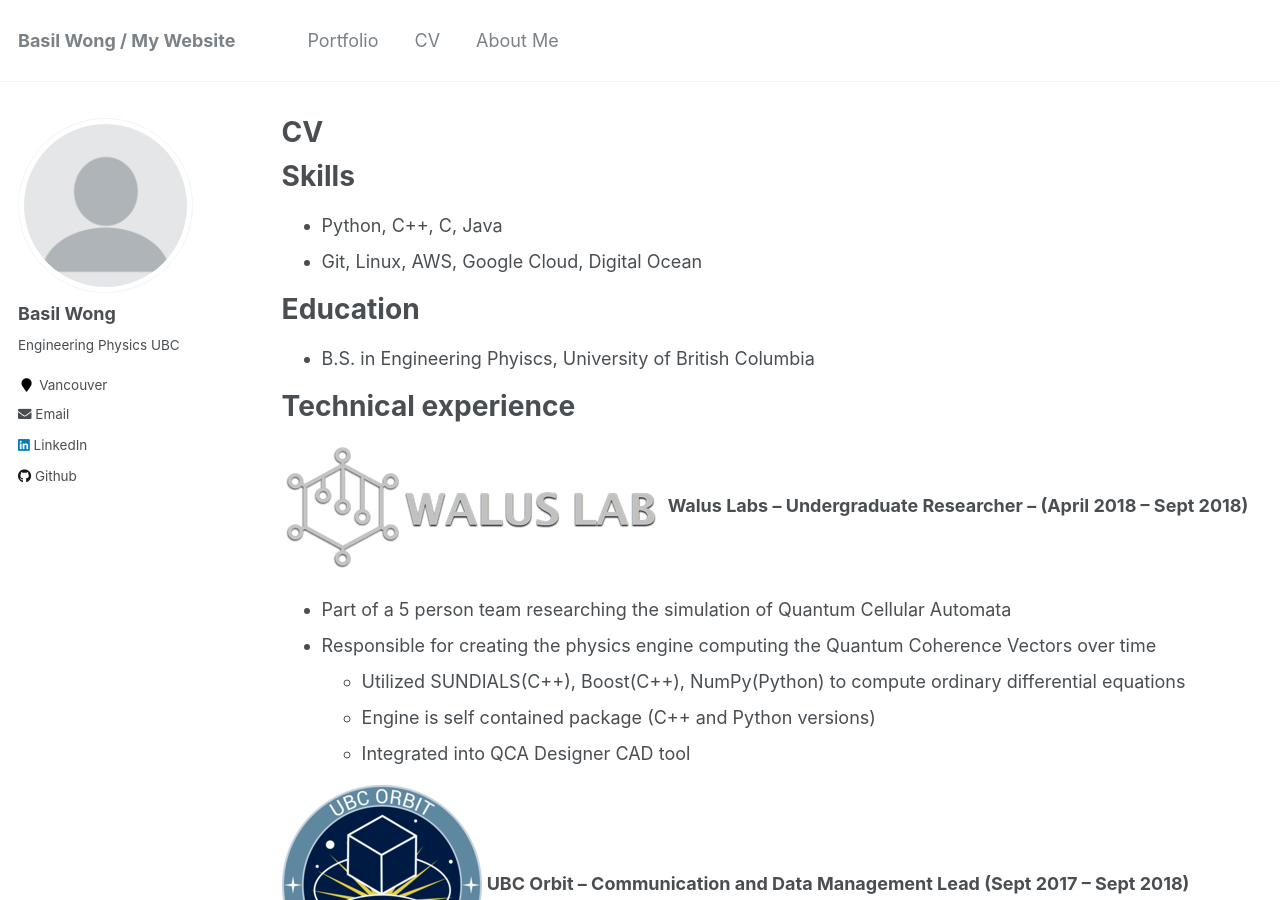
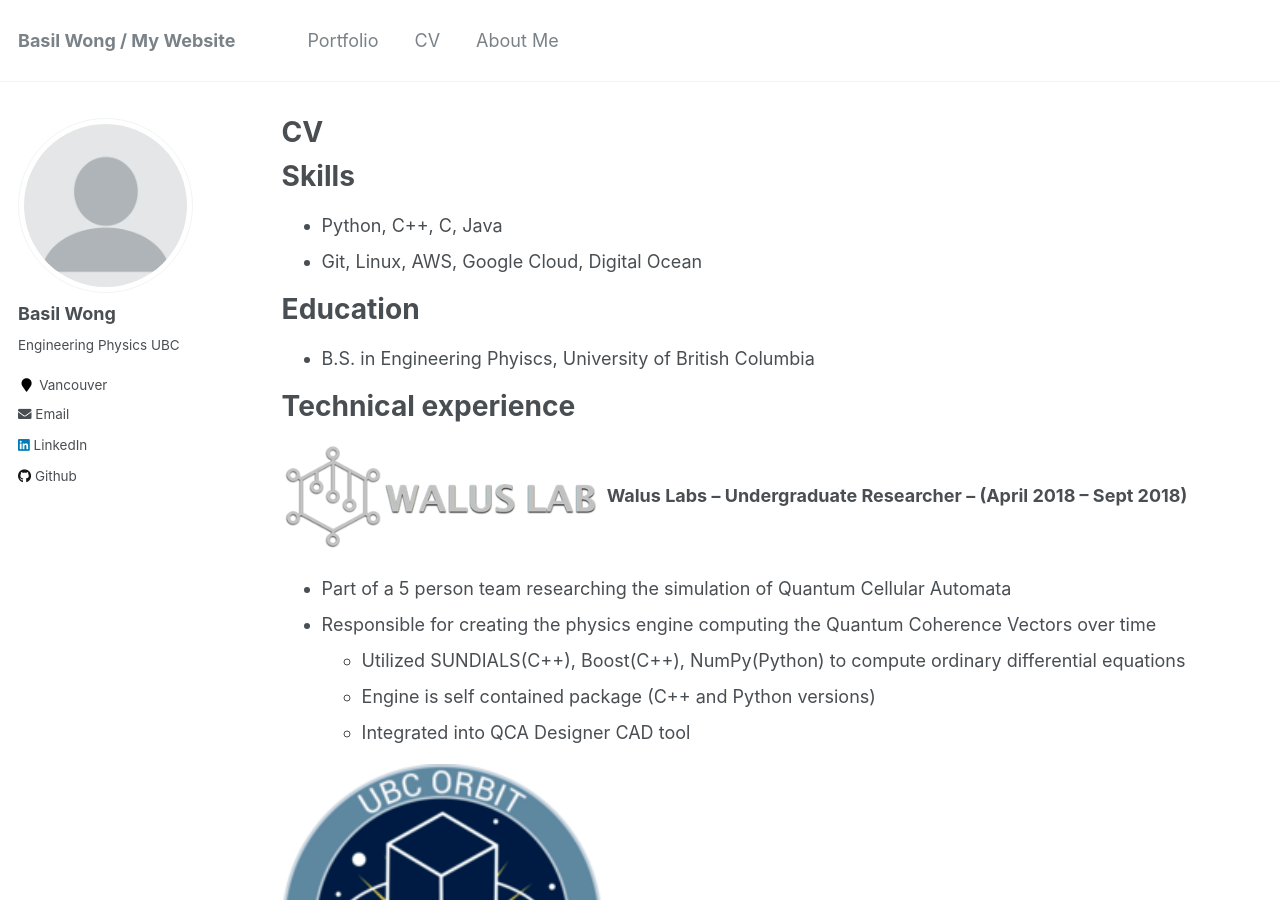
Before and after one commit to basilwong/basilwong.github.io, a Jekyll site: the page built from _pages/cv.md, in a window 1280 px wide and 900 px high. Built offline with Jekyll 4.4.1, drawn with Linux system fonts in a browser that asks for light colours.

```diff
--- a/_pages/cv.md
+++ b/_pages/cv.md
@@ -20,14 +20,16 @@ Education
 
 Technical experience
 ======
-[<img src='https://basilwong.github.io/files/logos/WALUSLAB.png'>](https://waluslab.ece.ubc.ca/) **Walus Labs – Undergraduate Researcher – (April 2018 – Sept 2018)**
+[<img src='https://basilwong.github.io/files/logos/WALUSLAB.png' width='320' height='200'>](https://waluslab.ece.ubc.ca/)
+**Walus Labs – Undergraduate Researcher – (April 2018 – Sept 2018)**
   * Part of a 5 person team researching the simulation of Quantum Cellular Automata
   * Responsible for creating the physics engine computing the Quantum Coherence Vectors over time
     * Utilized SUNDIALS(C++), Boost(C++), NumPy(Python) to compute ordinary differential equations
     * Engine is self contained package (C++ and Python versions)
     * Integrated into QCA Designer CAD tool
 
-[<img src='https://basilwong.github.io/files/logos/ubcorbit.png'>](https://www.ubcorbit.com/) **UBC Orbit – Communication and Data Management Lead (Sept 2017 – Sept 2018) Vancouver, Canada**
+[<img src='https://basilwong.github.io/files/logos/ubcorbit.png' width='320' height='200'>](https://www.ubcorbit.com/)
+**UBC Orbit – Communication and Data Management Lead (Sept 2017 – Sept 2018) Vancouver, Canada**
   * Team Lead of the 8 person Communications Data Management Team
   * Management role: Hardware/Software integration with other teams(COMMs, Payload), assigning members tasks to keep the team on schedule, ramping up new team members
   * Technical role:  Implementing protocol API for communication between microcontrollers and the modules of other teams over SPI, I2C, UART
@@ -36,7 +38,8 @@ Technical experience
 	* Successfully tested a prototype under proton beam at TRIUMF facility November 2017
 	* Design is based on C
 
-[<img src='https://basilwong.github.io/files/logos/Neurio_logo.png'>](https://www.neur.io/) **Neurio Technology – Hardware/Software Engineer Coop – (April 2017 – Sept 2017)**
+[<img src='https://basilwong.github.io/files/logos/Neurio_logo.png' width='320' height='200'>](https://www.neur.io/)
+**Neurio Technology – Hardware/Software Engineer Coop – (April 2017 – Sept 2017)**
   * Independently designed and implemented current transformer testing system to be integrated with the overseas manufacturing process of Current Transformers
   * Worked with Creation Technologies in China to get testing system running at the location of manufacturing (Changzhou)
   * Designed and prototyped the testing jig (10 units/5 seconds, 20,000 unit maintenance lifetime)
@@ -48,7 +51,8 @@ Technical experience
     * Also logging, processing and analyzing the test data of thousands of units for the purpose of quality assurance and optimization.
   * Part of a 4 person hardware team in a 20 person company, projects were independent
 
-[<img src='https://basilwong.github.io/files/logos/intel_logo.png'>](https://www.intel.ca/content/www/ca/en/homepage.html) **Intel – Embedded Systems Engineer Coop – (Jan 2016 – April 2016) Vancouver, Canada**
+[<img src='https://basilwong.github.io/files/logos/intel_logo.png' width='320' height='200'>](https://www.intel.ca/content/www/ca/en/homepage.html)
+**Intel – Embedded Systems Engineer Coop – (Jan 2016 – April 2016) Vancouver, Canada**
   * Validation testing of new Solid State Drive Controller ASIC
   * Wrote and ran Python scripts that interacted with C-based framework
   * Debugged and modified 20+ Python test programs from previous build to validate current ASIC version that the team was working on
```
Also changed, not shown: _portfolio/2-small-steps-android-app.md (+5 -9 lines).
